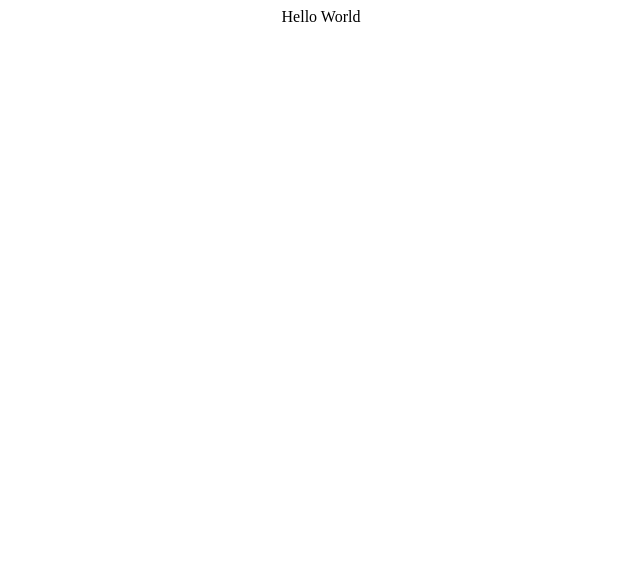
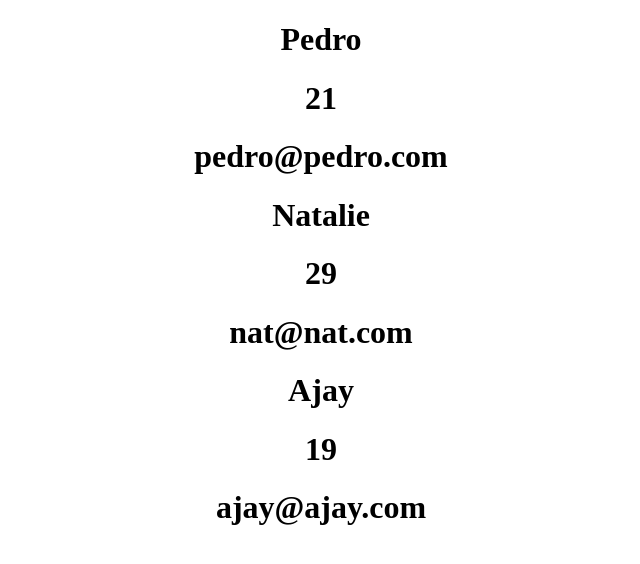
Before and after one commit to sthitaprajna-mishra/pedrotech_reactJS, a React (Create React App) app: page / in a window 1280 px wide. Shown: the top 564 px of the page, without its empty margins (319-959 px from the left). Built offline with nearby package versions, Linux system fonts and the light colour scheme.

Commit message:
initial push

```diff
--- a/src/App.js
+++ b/src/App.js
@@ -1,7 +1,23 @@
 import "./App.css";
 
 function App() {
-  return <div className="App">Hello World</div>;
+  return (
+    <div className="App">
+      <User name="Pedro" age={21} email="pedro@pedro.com" />
+      <User name="Natalie" age={29} email="nat@nat.com" />
+      <User name="Ajay" age={19} email="ajay@ajay.com" />
+    </div>
+  );
 }
 
+const User = ({ name, age, email }) => {
+  return (
+    <div>
+      <h1>{name}</h1>
+      <h1>{age}</h1>
+      <h1>{email}</h1>
+    </div>
+  );
+};
+
 export default App;
```
